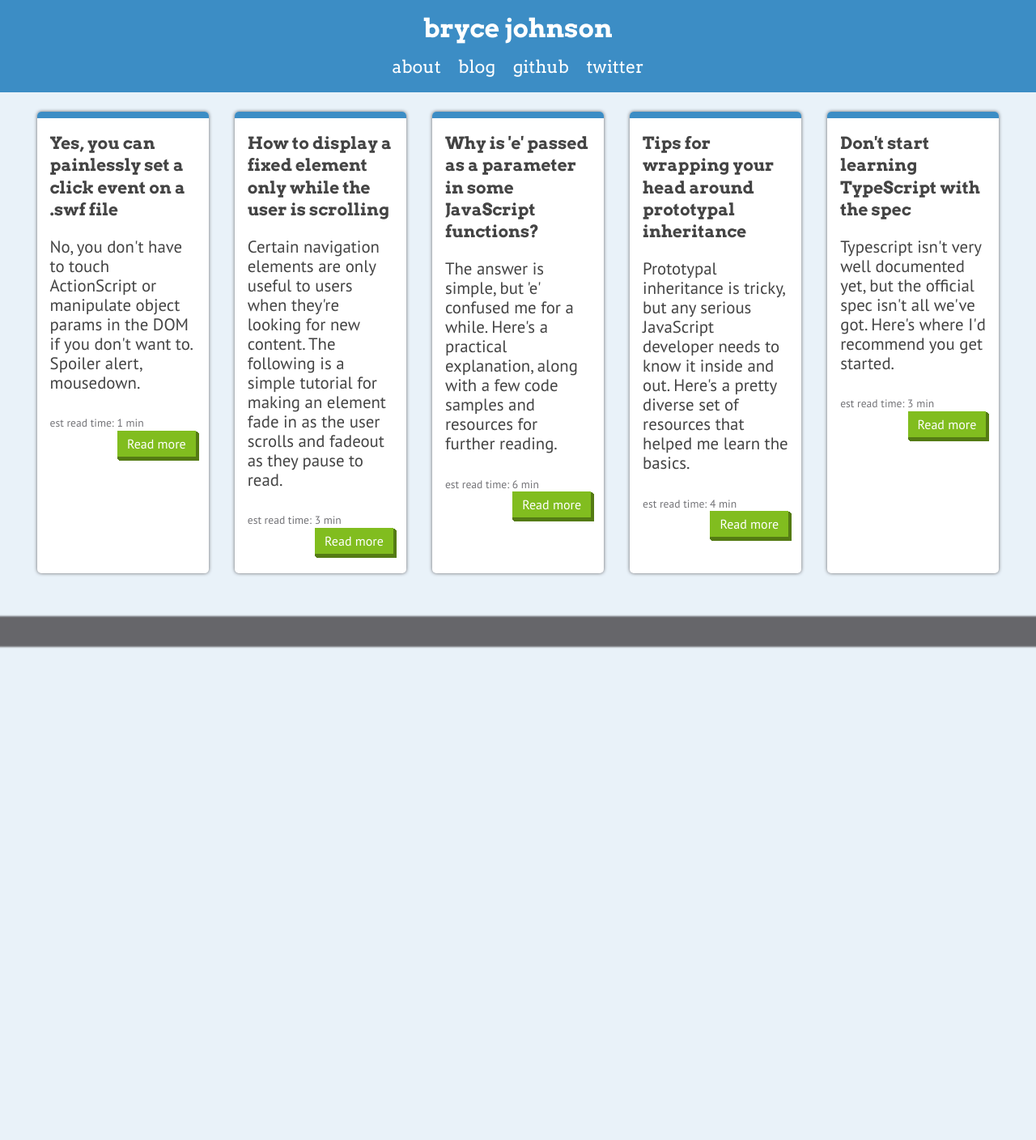
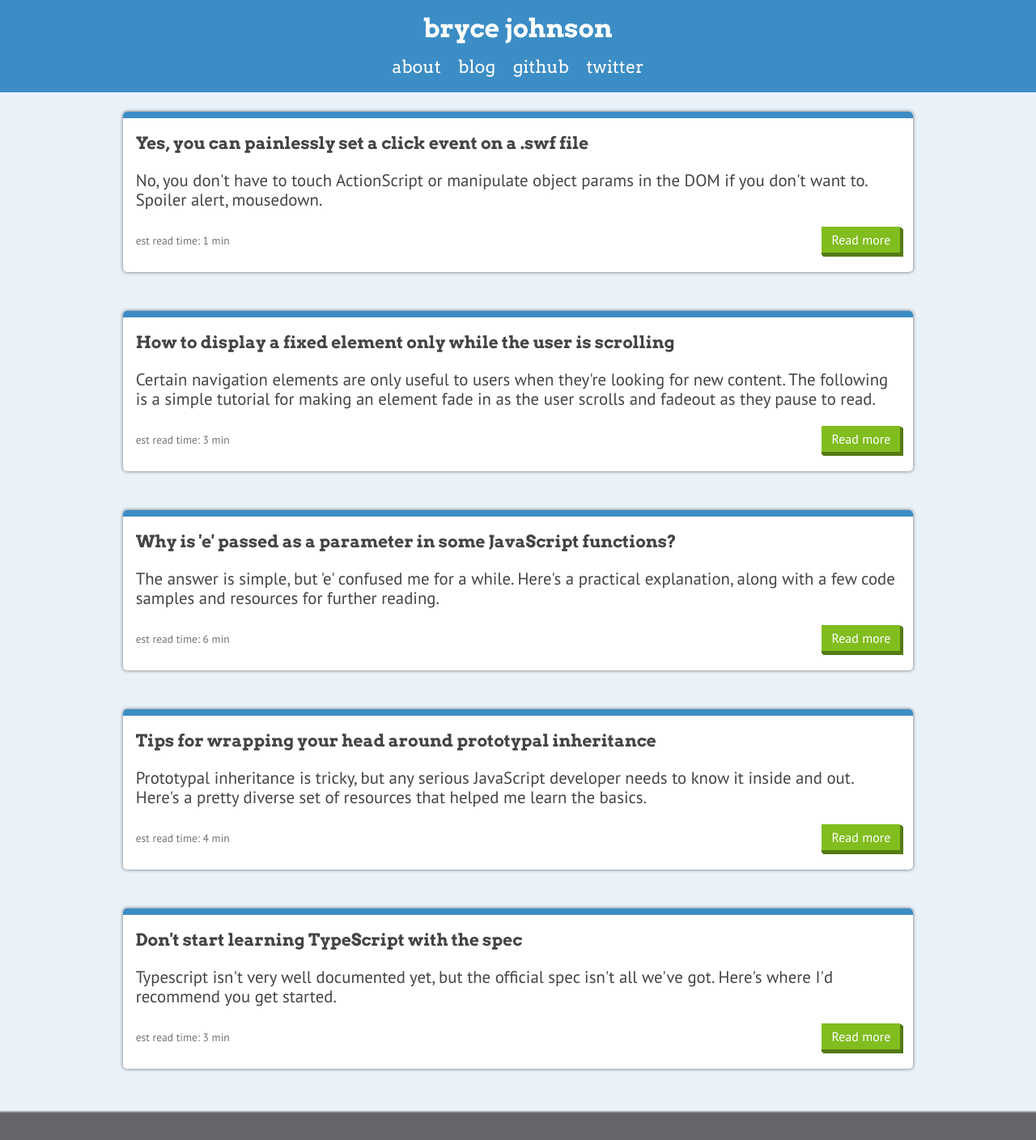
Before and after one commit to brycepj/devbryce-jekyll, a Jekyll site: the page built from index.html, in a window 1280 px wide. Shown: the whole page at 81% size. Built offline with Jekyll 4.4.1, drawn with Linux system fonts in a browser that asks for light colours; before the commit the page ends 900 px from its top, so only the background shows below that.

Commit message:
blank commit

```diff
--- a/_scss/global/_layout.scss
+++ b/_scss/global/_layout.scss
@@ -7,7 +7,8 @@
 
 .content {
 	display:flex;
-    flex:row wrap;
+    flex-wrap: wrap;
+    flex-direction:row;
     justify-content: center;
 	align-content:flex-start;
     width:96%;
--- a/_scss/modules/_loop.scss
+++ b/_scss/modules/_loop.scss
@@ -1,6 +1,6 @@
 .post-preview {
 
-    display:inline-block;
+    display:block;
     position:relative;
 	width:80%;
     // height:auto;
--- a/css/style.css
+++ b/css/style.css
@@ -404,10 +404,14 @@ table {
   display: -webkit-flex;
   display: -ms-flexbox;
   display: flex;
-  -webkit-box-flex: row;
-  -webkit-flex: row wrap;
-  -ms-flex: row wrap;
-  flex: row wrap;
+  -webkit-flex-wrap: wrap;
+  -ms-flex-wrap: wrap;
+  flex-wrap: wrap;
+  -webkit-box-orient: horizontal;
+  -webkit-box-direction: normal;
+  -webkit-flex-direction: row;
+  -ms-flex-direction: row;
+  flex-direction: row;
   -webkit-box-pack: center;
   -webkit-justify-content: center;
   -ms-flex-pack: center;
@@ -590,7 +594,7 @@ header {
 }
 
 .post-preview {
-  display: inline-block;
+  display: block;
   position: relative;
   width: 80%;
   margin: 1.5em 1em;
```
